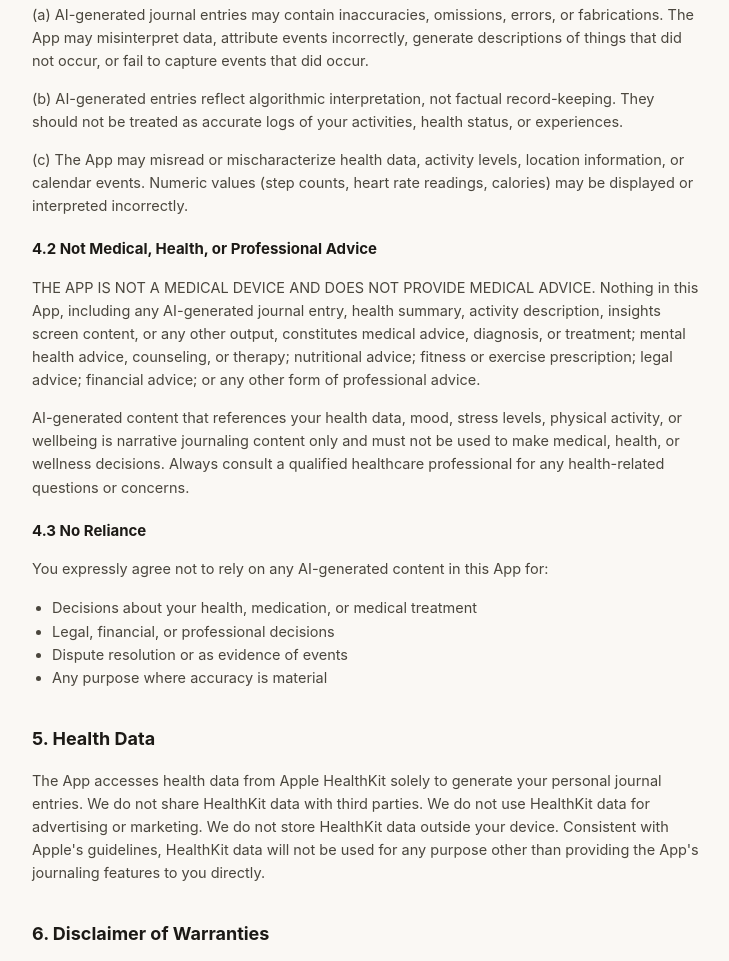
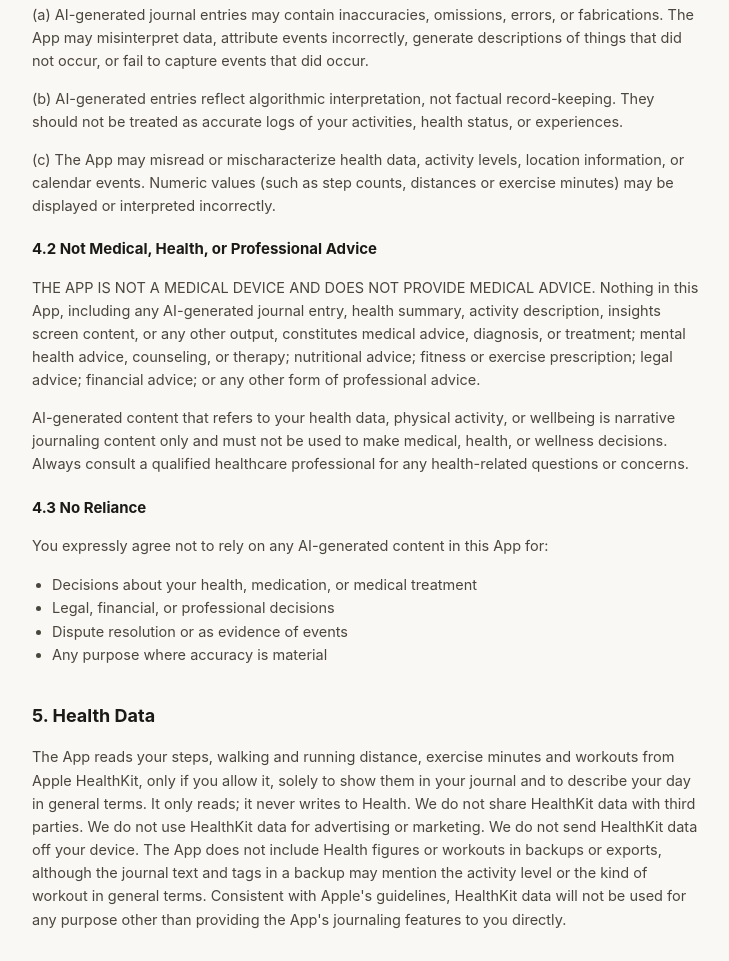
Before and after one commit to chopdevelop/tracedays-legal, a plain HTML site: page terms.html in a window 1280 px wide. Shown: the part 1723-2684 px from the top of the page, without its empty margins (272-1001 px from the left). Drawn offline with Linux system fonts and the light colour scheme.

Commit message:
Update legal pages for Apple Health (Tracedays 0.7): four read-only data types, figures kept out of backups, journal text and tags in backups, conditional refill

```diff
--- a/terms.html
+++ b/terms.html
@@ -70,13 +70,13 @@
 
   <p>(b) AI-generated entries reflect algorithmic interpretation, not factual record-keeping. They should not be treated as accurate logs of your activities, health status, or experiences.</p>
 
-  <p>(c) The App may misread or mischaracterize health data, activity levels, location information, or calendar events. Numeric values (step counts, heart rate readings, calories) may be displayed or interpreted incorrectly.</p>
+  <p>(c) The App may misread or mischaracterize health data, activity levels, location information, or calendar events. Numeric values (such as step counts, distances or exercise minutes) may be displayed or interpreted incorrectly.</p>
 
   <h3>4.2 Not Medical, Health, or Professional Advice</h3>
 
   <p>THE APP IS NOT A MEDICAL DEVICE AND DOES NOT PROVIDE MEDICAL ADVICE. Nothing in this App, including any AI-generated journal entry, health summary, activity description, insights screen content, or any other output, constitutes medical advice, diagnosis, or treatment; mental health advice, counseling, or therapy; nutritional advice; fitness or exercise prescription; legal advice; financial advice; or any other form of professional advice.</p>
 
-  <p>AI-generated content that references your health data, mood, stress levels, physical activity, or wellbeing is narrative journaling content only and must not be used to make medical, health, or wellness decisions. Always consult a qualified healthcare professional for any health-related questions or concerns.</p>
+  <p>AI-generated content that refers to your health data, physical activity, or wellbeing is narrative journaling content only and must not be used to make medical, health, or wellness decisions. Always consult a qualified healthcare professional for any health-related questions or concerns.</p>
 
   <h3>4.3 No Reliance</h3>
 
@@ -90,7 +90,7 @@
 
   <h2>5. Health Data</h2>
 
-  <p>The App accesses health data from Apple HealthKit solely to generate your personal journal entries. We do not share HealthKit data with third parties. We do not use HealthKit data for advertising or marketing. We do not store HealthKit data outside your device. Consistent with Apple's guidelines, HealthKit data will not be used for any purpose other than providing the App's journaling features to you directly.</p>
+  <p>The App reads your steps, walking and running distance, exercise minutes and workouts from Apple HealthKit, only if you allow it, solely to show them in your journal and to describe your day in general terms. It only reads; it never writes to Health. We do not share HealthKit data with third parties. We do not use HealthKit data for advertising or marketing. We do not send HealthKit data off your device. The App does not include Health figures or workouts in backups or exports, although the journal text and tags in a backup may mention the activity level or the kind of workout in general terms. Consistent with Apple's guidelines, HealthKit data will not be used for any purpose other than providing the App's journaling features to you directly.</p>
 
   <h2>6. Disclaimer of Warranties</h2>
 
```
Also changed, not shown: privacy.html (+5 -4 lines).
